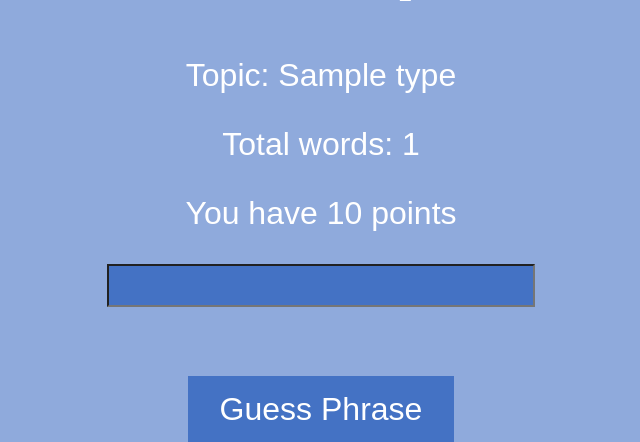
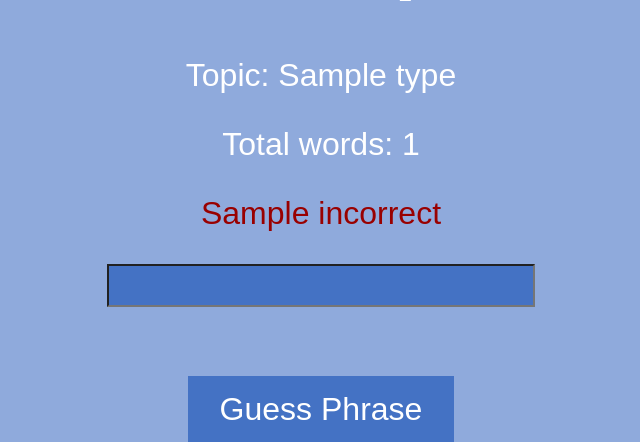
Before and after one commit to ElliotAOram/GhostPyramid, a Django app: template charades/templates/guess.html in a window 1280 px wide. Shown: the part 250-692 px from the top of the page, without its empty margins (319-959 px from the left). Run offline with Django 3.2, Linux system fonts and the light colour scheme; the template is opened without the code that fills it: most values are stand-ins (such as "Sample title", 1, 10 or a date in 2020); some libraries are stand-ins or nearby versions.

Commit message:
Add incorrect guess message and remove points from guess.html
Refs #65

```diff
--- a/charades/charades/strings.py
+++ b/charades/charades/strings.py
@@ -28,3 +28,6 @@ def new_phrase():
 
 def new_word():
     return "The Viewers have guessed your word! Please select a new word using the buttons below."
+
+def incorrect_guess():
+    return "Incorrect! Try again!"
--- a/charades/templates/guess.html
+++ b/charades/templates/guess.html
@@ -21,8 +21,8 @@ setInterval(function(){
             <p id='current_word'>Current word: {{current_word_index}}</p>
             {% endif %}
         </div>
-        <div class="points_div">
-            <p id="points_para">You have {{points}} points</p>
+        <div class="guess status">
+            <p class="warning">{{incorrect}}</p>
         </div>
 
         <div id="guess_input">
```
Also changed, not shown: charades/charades/test/test_guess.py (+0 -2 lines), charades/charades/views.py (+7 -3 lines).
